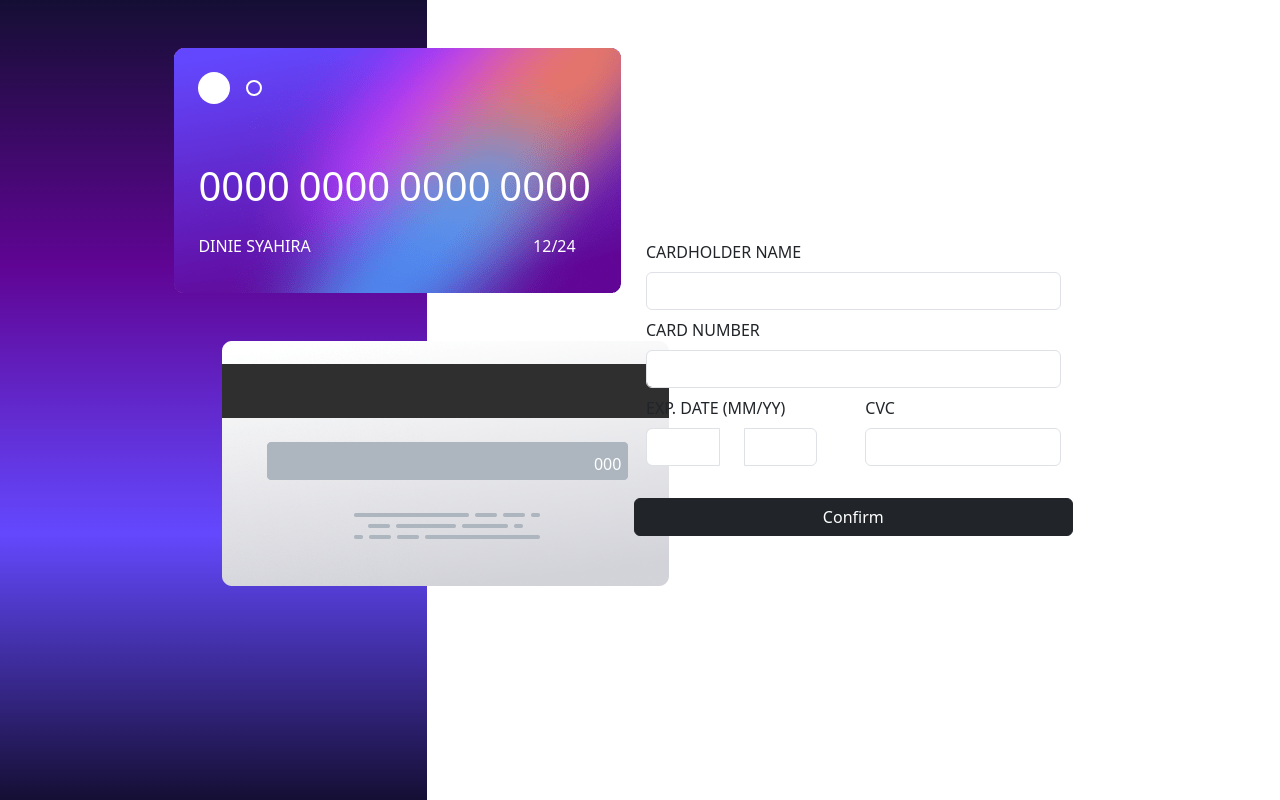
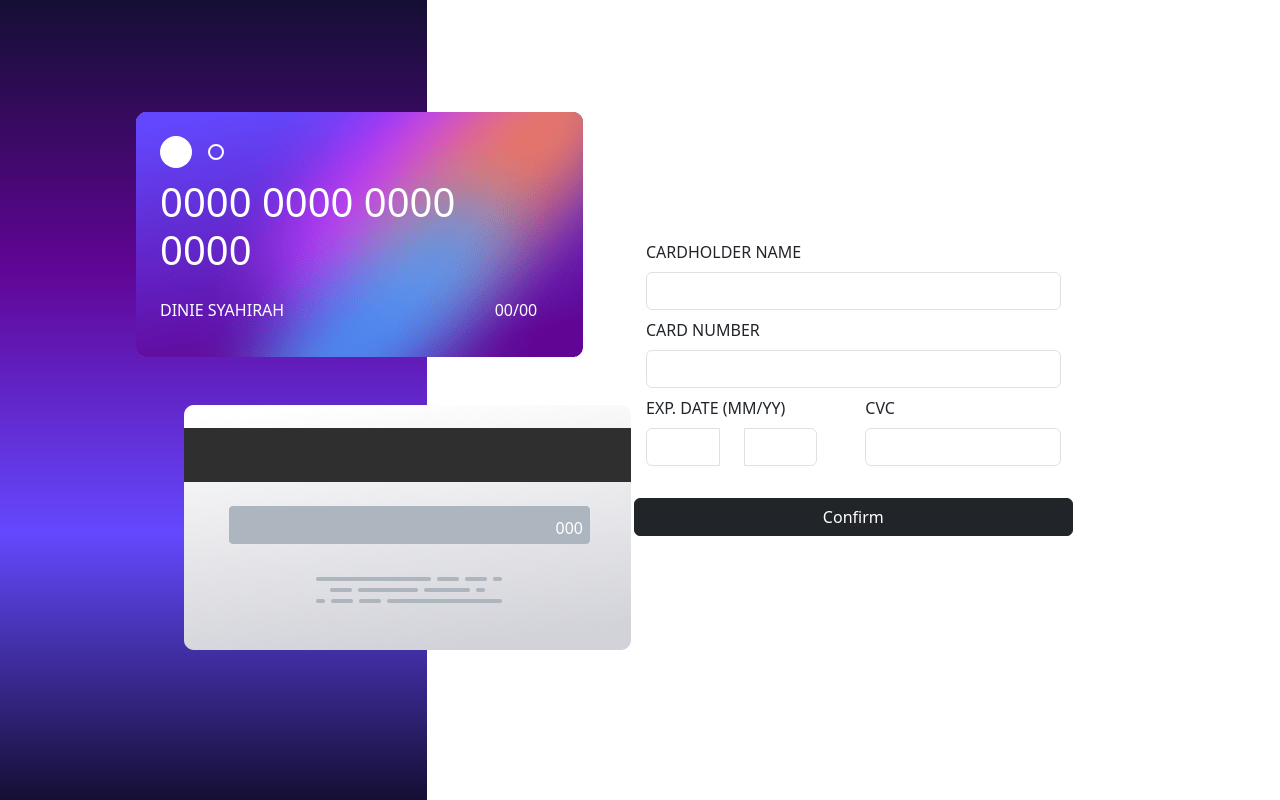
Before and after one commit to Dinie97/interactive-card-form, an Angular app: page /card in a window 1280 px wide. Built offline with nearby package versions, Linux system fonts and the light colour scheme.

Commit message:
Add FormGroup

```diff
--- a/src/app/card-form/card-form.component.css
+++ b/src/app/card-form/card-form.component.css
@@ -9,7 +9,8 @@
 }
 
 .image-card {
-  margin-left: 8%;
+  margin-left: 5%;
+  margin-top: 5%;
 }
 
 .front-card {
--- a/src/app/card-form/card-form.component.html
+++ b/src/app/card-form/card-form.component.html
@@ -1,4 +1,5 @@
 <!-- Content here -->
+<form [formGroup]="cardForm">
   <div class="row min-vh-100">
     <div class="col-4 left-side align-items-center">
       <div class="position-absolute image-card">
@@ -13,24 +14,25 @@
                   <div class="small-circle"></div>
                 </div>
 
-              <div class="d-flex flex-column justify-content-between w-75 px-4">
+                <div
+                  class="d-flex flex-column justify-content-between w-75 px-4"
+                >
                   <div class="row">
-                  <div class="col-3">
-                    <span class="display-6 text-white">0000</span>
-                  </div>
-                  <div class="col-3">
-                    <span class="display-6 text-white">0000</span>
-                  </div>
-                  <div class="col-3">
-                    <span class="display-6 text-white">0000</span>
-                  </div>
-                  <div class="col-3">
-                    <span class="display-6 text-white">0000</span>
+                    <div class="col-12">
+                      <span class="display-6 text-white">
+                        {{ cardForm.value.CardNumber || "0000 0000 0000 0000" }}
+                      </span>
                     </div>
                   </div>
                   <div class="d-flex justify-content-between my-4 w-100">
-                  <span class="text-white">DINIE SYAHIRA</span>
-                  <span class="text-white">12/24</span>
+                    <span class="text-white">
+                      {{ cardForm.value.Name || "Dinie Syahirah" | uppercase }}
+                    </span>
+                    <span class="text-white"
+                      >{{ cardForm.value.MMDate || "00" }}/{{
+                        cardForm.value.YYDate || "00"
+                      }}</span
+                    >
                   </div>
                 </div>
               </div>
@@ -39,19 +41,23 @@
                 <img
                   src="../../assets/images/bg-card-front.png"
                   class="img-fluid"
-                alt="Descriptive Alt Text"
+                  alt="Front Card"
                 />
               </div>
             </div>
           </div>
           <div class="back-card">
-          <div class="container d-flex justify-content-end align-items-center">
-            <span class="text-white position-absolute mx-5">000</span>
+            <div
+              class="container d-flex justify-content-end align-items-center"
+            >
+              <span class="text-white position-absolute mx-5"
+                >{{ cardForm.value.CVC || "000" }}
+              </span>
 
               <div class="image-container mx-auto">
                 <img
                   class="img-fluid"
-                alt="Descriptive Alt Text"
+                  alt="Back Card"
                   src="../../assets/images/bg-card-back.png"
                 />
               </div>
@@ -65,33 +71,38 @@
         <div class="row">
           <label>CARDHOLDER NAME</label>
           <div class="input-group my-2">
-          <input class="form-control" />
+            <input class="form-control" formControlName="Name" />
           </div>
         </div>
         <div class="row">
           <label>CARD NUMBER</label>
           <div class="input-group my-2">
-          <input class="form-control" />
+            <input
+              class="form-control"
+              formControlName="CardNumber"
+              (input)="splitCardNumber(cardForm.value.CardNumber)"
+            />
           </div>
         </div>
         <div class="row">
           <div class="col-6">
             <label>EXP. DATE (MM/YY)</label>
             <div class="input-group my-2">
-            <input class="form-control" />
-            <input class="form-control mx-4" />
+              <input class="form-control" formControlName="MMDate" />
+              <input class="form-control mx-4" formControlName="YYDate" />
             </div>
           </div>
           <div class="col-6">
             <label>CVC</label>
             <div class="input-group my-2">
-            <input class="form-control" />
+              <input class="form-control" formControlName="CVC" />
             </div>
           </div>
         </div>
         <div class="row my-4">
-        <button class="btn btn-dark">Confirm</button>
+          <button class="btn btn-dark" (click)="Submit()">Confirm</button>
         </div>
       </div>
     </div>
   </div>
+</form>
--- a/src/app/card-form/card-form.component.ts
+++ b/src/app/card-form/card-form.component.ts
@@ -1,10 +1,35 @@
+import { TitleCasePipe } from '@angular/common';
 import { Component } from '@angular/core';
+import { FormArray, FormControl, FormGroup, Validators } from '@angular/forms';
 
 @Component({
   selector: 'app-card-form',
   templateUrl: './card-form.component.html',
-  styleUrls: ['./card-form.component.css']
+  styleUrls: ['./card-form.component.css'],
 })
 export class CardFormComponent {
+  cardForm: FormGroup;
 
+  constructor() {
+    this.cardForm = new FormGroup({
+      Name: new FormControl('', Validators.required),
+      CardNumber: new FormControl('', Validators.required),
+      MMDate: new FormControl('', Validators.required),
+      YYDate: new FormControl('', Validators.required),
+      CVC: new FormControl('', Validators.required),
+    });
+  }
+
+  splitCardNumber(event: any) {
+    const value = this.cardForm.get('CardNumber')?.value;
+    const splitValue = value
+      .replace(/\D+/g, '')
+      .replace(/(\d{4})/g, '$1 ')
+      .trim();
+    this.cardForm.get('CardNumber')?.setValue(splitValue);
+  }
+
+  Submit() {
+    console.log(this.cardForm.value);
+  }
 }
```
Also changed, not shown: src/app/app.module.ts (+5 -11 lines). Lines whose indentation alone changed are shown as unchanged.
